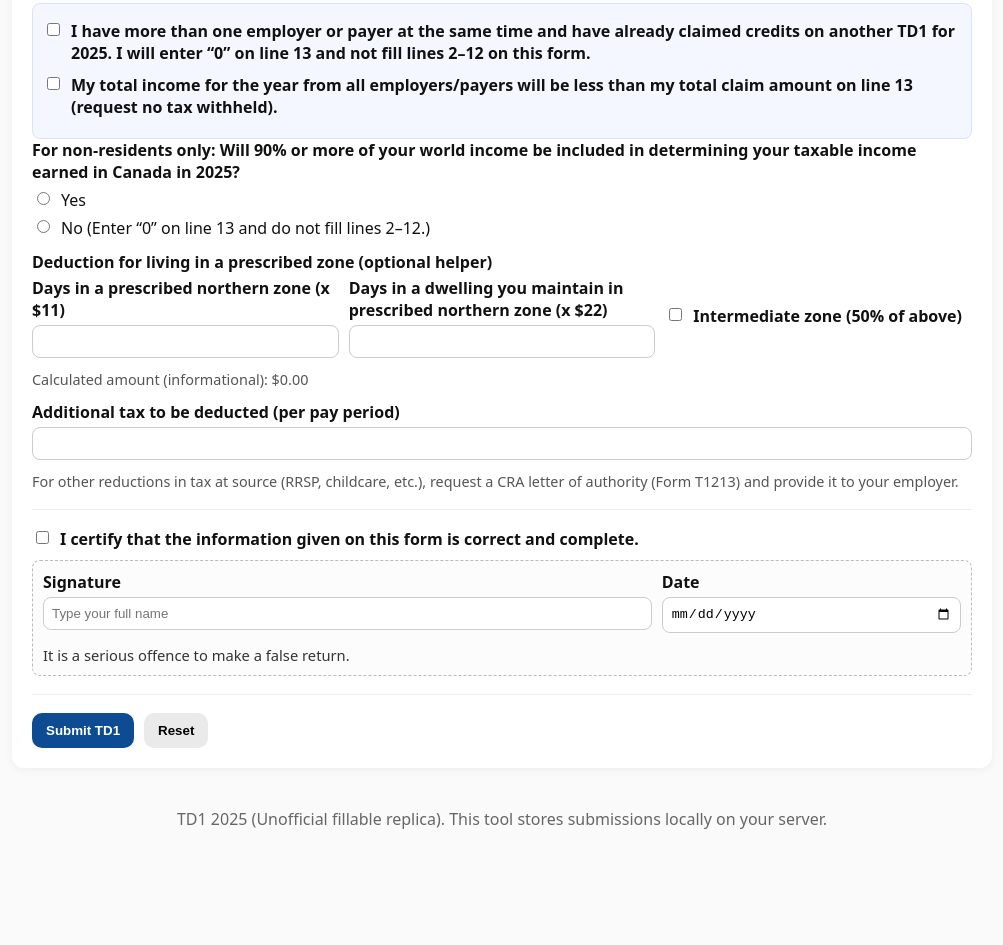
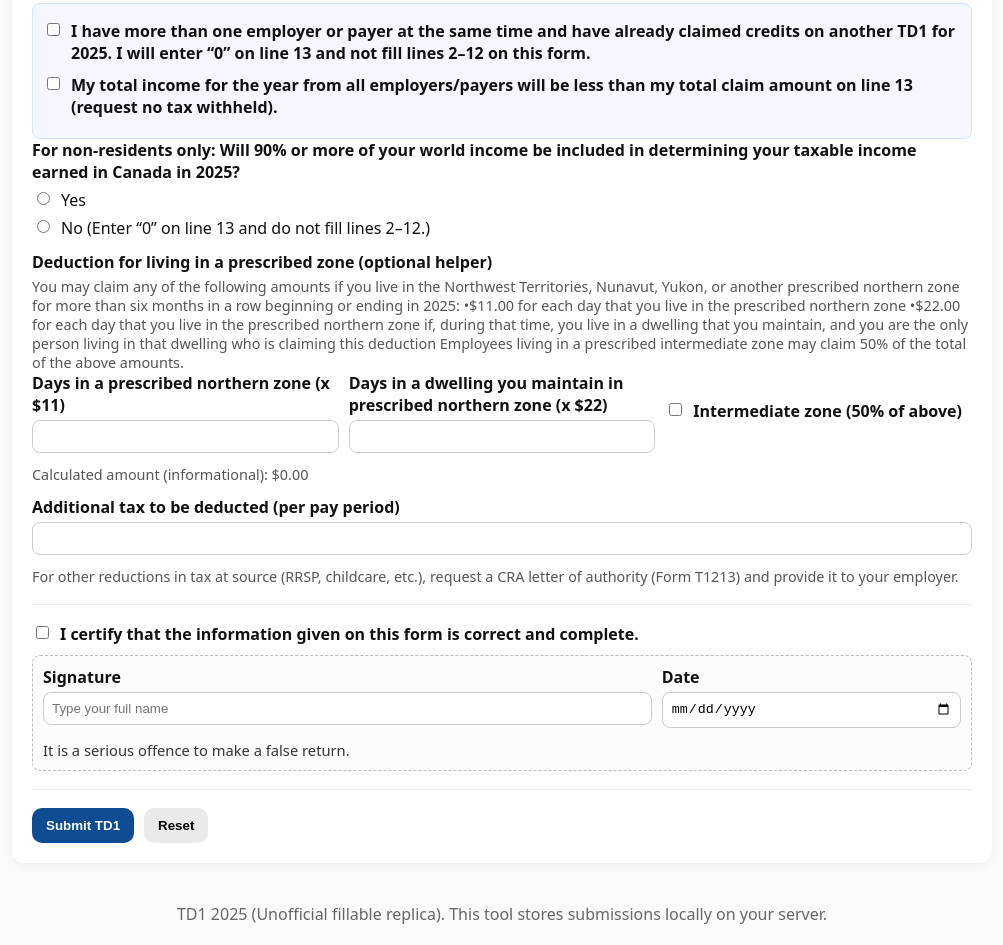
Before and after one commit to irishview/td1form, a website: page public/index.html in a window 1280 px wide. Shown: the part 2374-3319 px from the top of the page, without its empty margins (138-1141 px from the left). Before the commit the page ends 3224 px from the top, so only its background shows below. Drawn offline with Linux system fonts and the light colour scheme.

Commit message:
add hint text to prescribed zone section

```diff
--- a/public/index.html
+++ b/public/index.html
@@ -171,6 +171,10 @@
 
         <div class="field">
           <label>Deduction for living in a prescribed zone (optional helper)</label>
+<div class="hint">You may claim any of the following amounts if you live in the Northwest Territories, Nunavut, Yukon, or another prescribed northern zone for more than six months in a row beginning or ending in 2025:
+•$11.00 for each day that you live in the prescribed northern zone
+•$22.00 for each day that you live in the prescribed northern zone if, during that time, you live in a dwelling that you maintain, and you are the only person living in that dwelling who is claiming this deduction
+Employees living in a prescribed intermediate zone may claim 50% of the total of the above amounts.</div>
           <div class="grid">
             <div class="col-4 field">
               <label>Days in a prescribed northern zone (x $11)</label>
```
